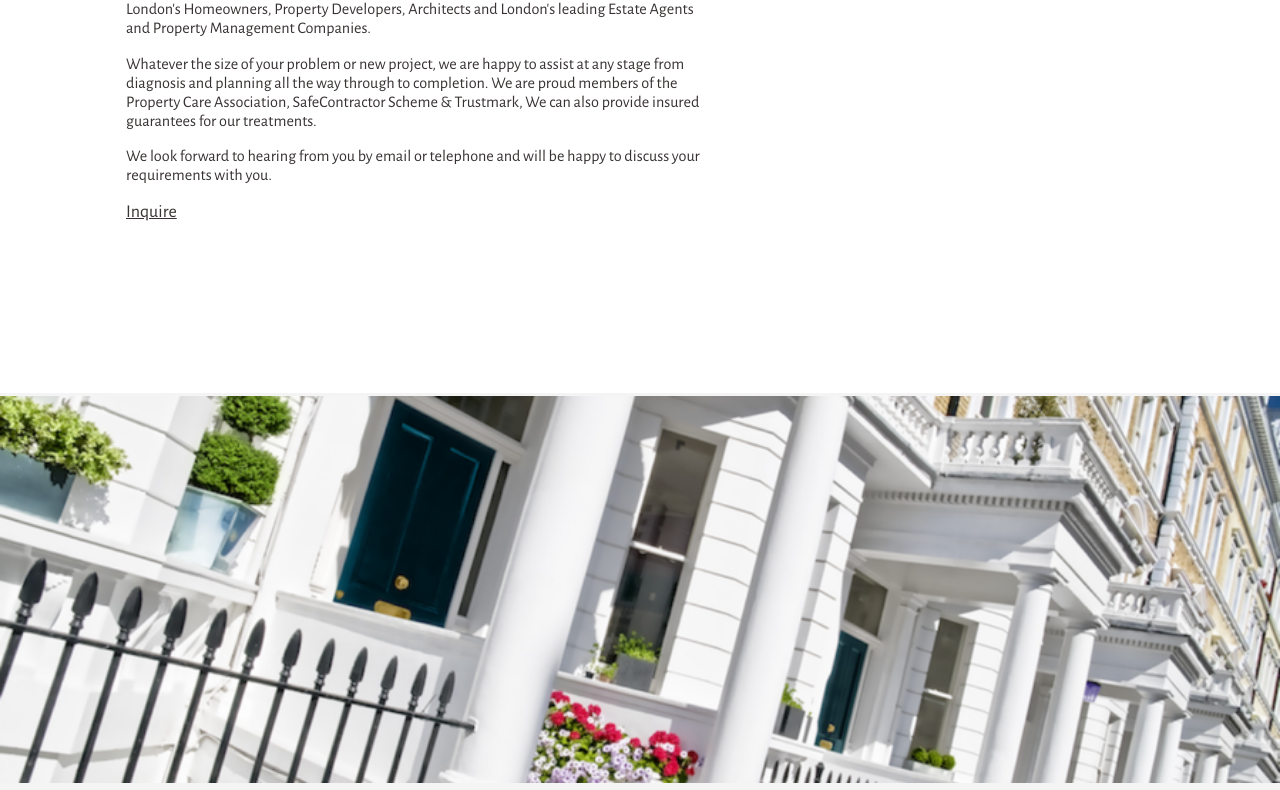
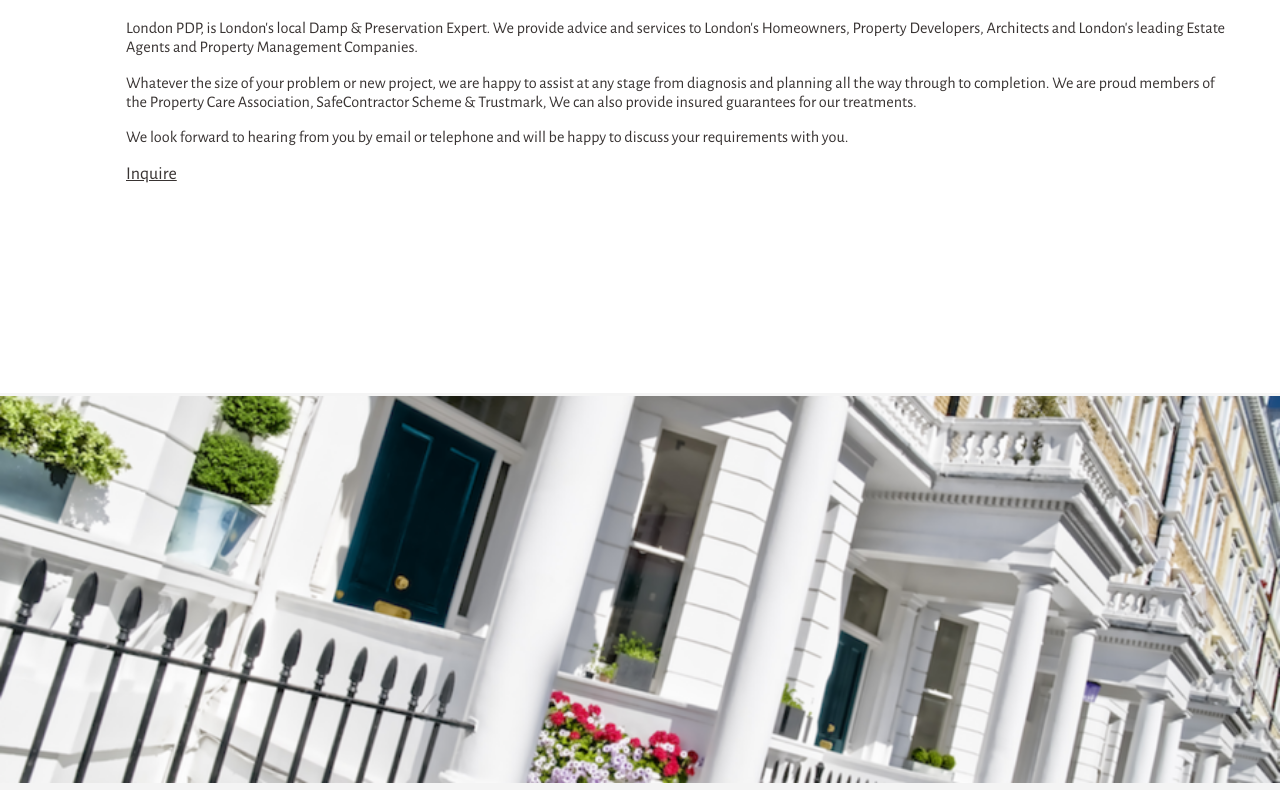
Before and after one commit to xjett/xjett.github.io, a plain HTML site: page index.html in a window 1280 px wide. Shown: the part 407-1197 px from the top of the page. Drawn offline with nearby package versions, Linux system fonts and the light colour scheme.

Commit message:
Add files via upload

```diff
--- a/style.css
+++ b/style.css
@@ -131,6 +131,15 @@ header .content,
     align-items: center;
 }
 
+header .content {
+    color: #fff;
+    padding: 0 3em;
+    box-sizing: border-box;
+    height: 90%;
+    max-width: 2000px;
+    margin: 0 auto;
+}
+
 header .aboutcontent{
     display: flex;
     justify-content: center;
@@ -139,7 +148,7 @@ header .aboutcontent{
     padding: 0 3em;
     box-sizing: border-box;
     height: 90%;
-    max-width: 1000px;
+    max-width: 2000px;
     margin: 0 auto;
 }
 
@@ -241,15 +250,6 @@ textarea{
 
 .aboutcontent p{
     font-size: 1em;
-}
-
-header .content {
-    color: #fff;
-    padding: 0 3em;
-    box-sizing: border-box;
-    height: 90%;
-    max-width: 700px;
-    margin: 0 auto;
 }
 
 .projects {
```
